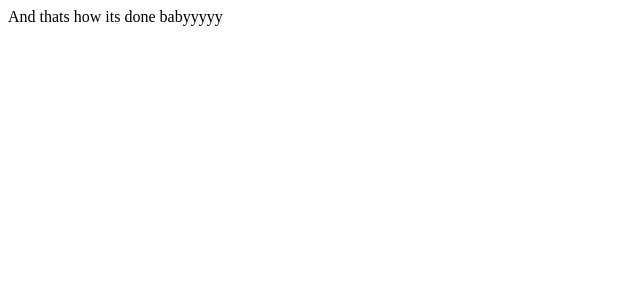
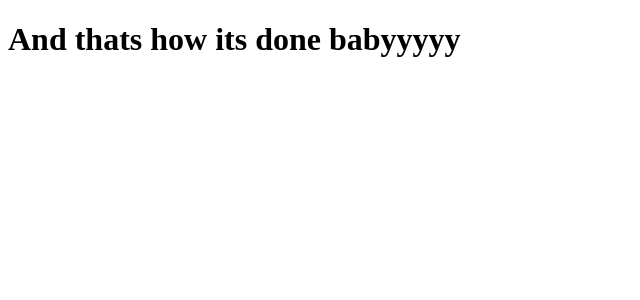
Before and after one commit to trevorsmithdev/ReactFromScratch, a React app: page / in a window 1280 px wide. Shown: the top 300 px of the page, without its empty margins (0-640 px from the left). Built offline with nearby package versions, Linux system fonts and the light colour scheme.

Commit message:
update message to h1

```diff
--- a/src/App.js
+++ b/src/App.js
@@ -2,7 +2,7 @@ import React from 'react';
 
 const App = () => {
     const message = 'And thats how its done babyyyyy';
-return <div>{message}</div>
+return <h1>{message}</h1>
 }
 
 export default App;
```
